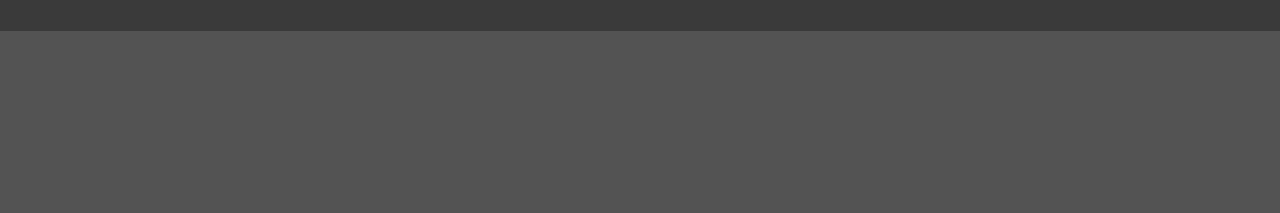
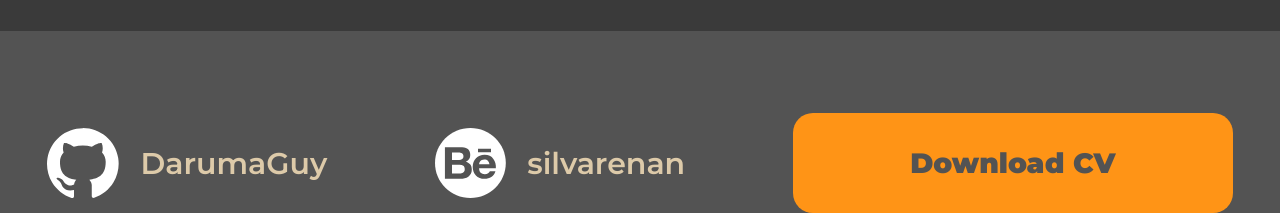
Before and after one commit to DarumaGuy/darumaguy.github.io, a plain HTML site: page index.html in a window 1280 px wide. Shown: the part 681-894 px from the top of the page. Before the commit the page ends 800 px from the top, so only its background shows below. Drawn offline with Linux system fonts and the light colour scheme.

Commit message:
Setting the footer and links

```diff
--- a/index.html
+++ b/index.html
@@ -18,5 +18,28 @@
         </div>
         <p class="text"><span class="big">Olá, eu sou Renan Silva,</span>tenho 29 anos e sou um designer gráfico. Sou apaixonado por games, tecnologia e a cor laranja.</p>
     </section>
+    <footer>
+        <nav>
+            <ul class="list">
+                <li>
+                    <a class="social-media" href="https://github.com/DarumaGuy" target="_blank">
+                        <img src="github_logo.svg" alt="Logo branco do Github">
+                        DarumaGuy
+                    </a>
+                </li>
+                <li>
+                    <a class="social-media" href="https://behance.net/silvarenan" target="_blank">
+                        <img src="behance_logo.svg" alt="Logo branco do Behance">
+                        silvarenan
+                    </a>
+                </li>
+                <li>
+                    <a class="button" href="cv_renanSilva-2022-d.pdf" download>
+                        Download CV
+                    </a>
+                </li>
+            </ul>
+        </nav>
+    </footer>
 </body>
 </html>
--- a/styles.css
+++ b/styles.css
@@ -54,7 +54,49 @@ body {
 }
 
 .big {
-
     font-weight: 600;
     font-size: 50px;
 }
+
+.social-media {
+    color: var(--beige);
+    font-size: 30px;
+    font-weight: 600;
+    text-decoration: none;
+    transition: opacity .2s;
+    cursor: pointer;
+    align-items: center;
+    display: flex;
+    gap: 21px;
+}
+
+.social-media:hover {
+    opacity: .8;
+}
+
+.list {
+    list-style: none;
+    padding: 0px;
+    justify-content: center;
+    align-items: center;
+    display: flex;
+    margin-top: 97px;
+    gap: 108px;
+}
+
+.button {
+    color: var(--dark-grey);
+    font-weight: 900;
+    background-color: var(--orange);
+    text-decoration: none;
+    padding: 33px 117px;
+    border-radius: 20px;
+    font-size: 28px;
+    cursor: pointer;
+    transition: border-radius .2s;
+}
+
+.button:hover {
+    border-bottom-right-radius: 0px;
+    border-top-left-radius: 0px;
+}
```
Also changed, not shown: behance_logo.svg (added), github_logo.svg (added), 1 other file.
